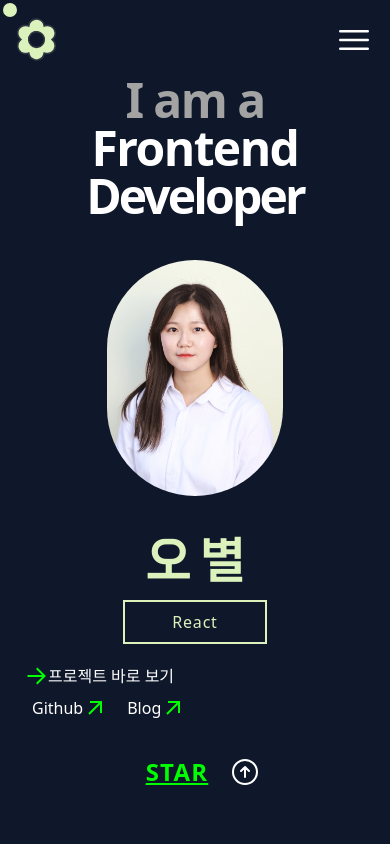
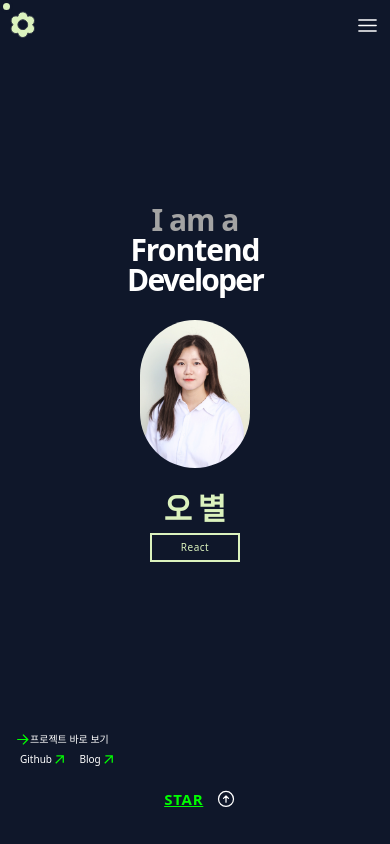
Before and after one commit to loeybho/Newport, a React (Vite) app: page / in a window 390 px wide. Shown: the top 844 px of the page. Built offline with nearby package versions, Linux system fonts and the light colour scheme.

Commit message:
style. 반응형 root 폰트 추가

```diff
--- a/src/index.css
+++ b/src/index.css
@@ -58,3 +58,31 @@
   html {
   }
 }
+
+:root {
+  font-size: 16px; /* 기본 폰트 크기 */
+}
+
+@media screen and (max-width: 768px) {
+  :root {
+    font-size: 10px; /* 768px 이하일 때 폰트 크기 */
+  }
+}
+
+@media screen and (min-width: 768px) and (max-width: 1024px) {
+  :root {
+    font-size: 12px; /* 768px 초과, 1024px 이하일 때 폰트 크기 */
+  }
+}
+
+@media screen and (min-width: 1024px) and (max-width: 1440px) {
+  :root {
+    font-size: 14px; /* 1024px 초과, 1440px 이하일 때 폰트 크기 */
+  }
+}
+
+@media screen and (min-width: 1440px) {
+  :root {
+    font-size: 16px; /* 1440px 초과일 때 폰트 크기 */
+  }
+}
```
